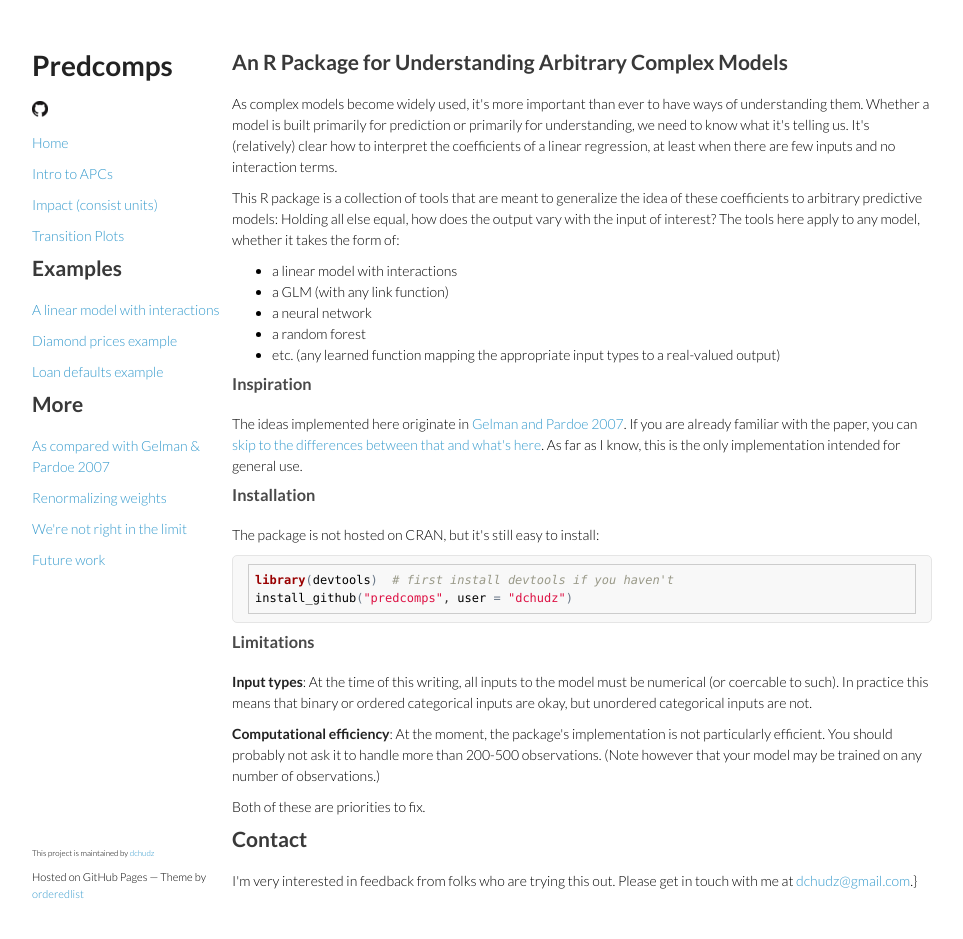
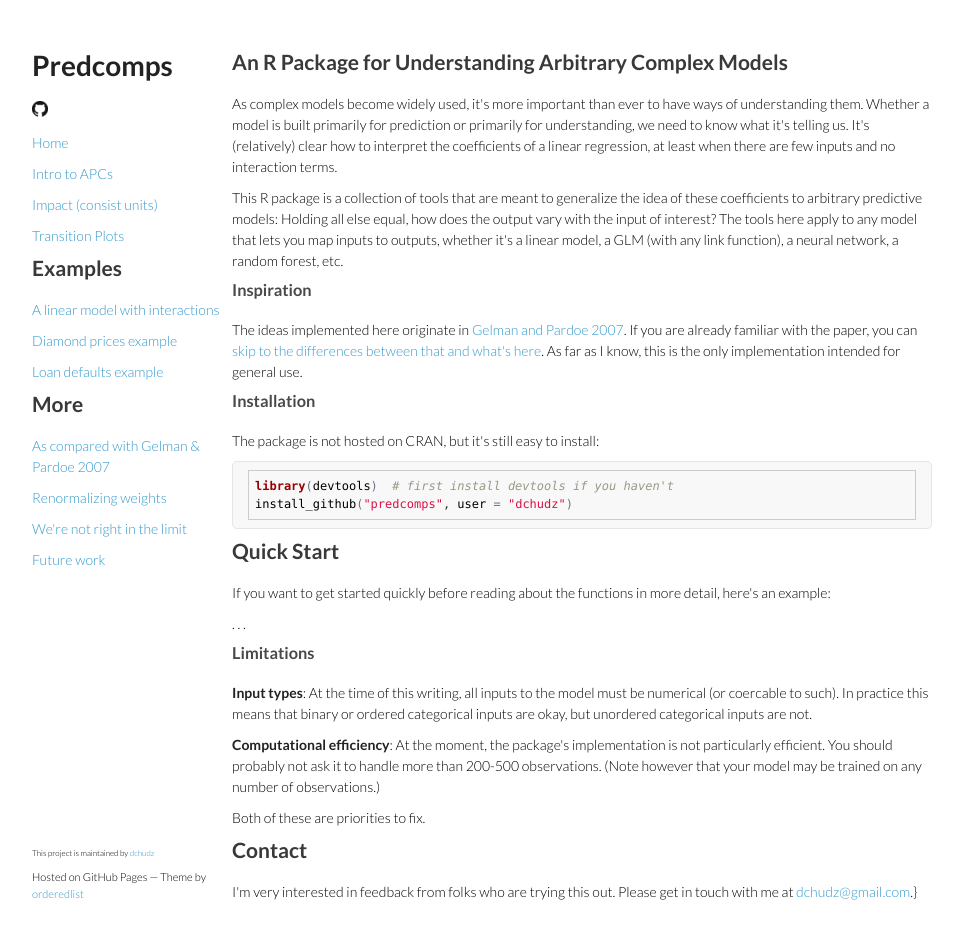
Before and after one commit to dchudz/predcomps, a Jekyll site: the page built from index.html, in a window 1280 px wide and 962 px high. Shown: the top 939 px of the window, without its empty margins (208-1171 px from the left). Built offline with Jekyll 4.4.1, drawn with Linux system fonts in a browser that asks for light colours; Markdown is read by kramdown in place of the engine named in the settings.

Commit message:
small edits

```diff
--- a/index.html
+++ b/index.html
@@ -6,15 +6,7 @@ layout: page
 
 <p>As complex models become widely used, it&#39;s more important than ever to have ways of understanding them. Whether a model is built primarily for prediction or primarily for understanding, we need to know what it&#39;s telling us. It&#39;s (relatively) clear how to interpret the coefficients of a linear regression, at least when there are few inputs and no interaction terms. </p>
 
-<p>This R package is a collection of tools that are meant to generalize the idea of these coefficients to arbitrary predictive models: Holding all else equal, how does the output vary with the input of interest? The tools here apply to any model, whether it takes the form of: </p>
-
-<ul>
-<li>a linear model with interactions</li>
-<li>a GLM (with any link function)</li>
-<li>a neural network</li>
-<li>a random forest</li>
-<li>etc. (any learned function mapping the appropriate input types to a real-valued output)</li>
-</ul>
+<p>This R package is a collection of tools that are meant to generalize the idea of these coefficients to arbitrary predictive models: Holding all else equal, how does the output vary with the input of interest? The tools here apply to any model that lets you map inputs to outputs, whether it&#39;s a linear model, a GLM (with any link function), a neural network, a random forest, etc.</p>
 
 <h3>Inspiration</h3>
 
@@ -28,6 +20,14 @@ layout: page
 install_github(&quot;predcomps&quot;, user = &quot;dchudz&quot;)
 </code></pre>
 
+<h2>Quick Start</h2>
+
+<p>If you want to get started quickly before reading about the functions in more detail, here&#39;s an example:</p>
+
+<p>.
+.
+.</p>
+
 <h3>Limitations</h3>
 
 <p><strong>Input types</strong>: At the time of this writing, all inputs to the model must be numerical (or coercable to such). In practice this means that binary or ordered categorical inputs are okay, but unordered categorical inputs are not.</p>
```
